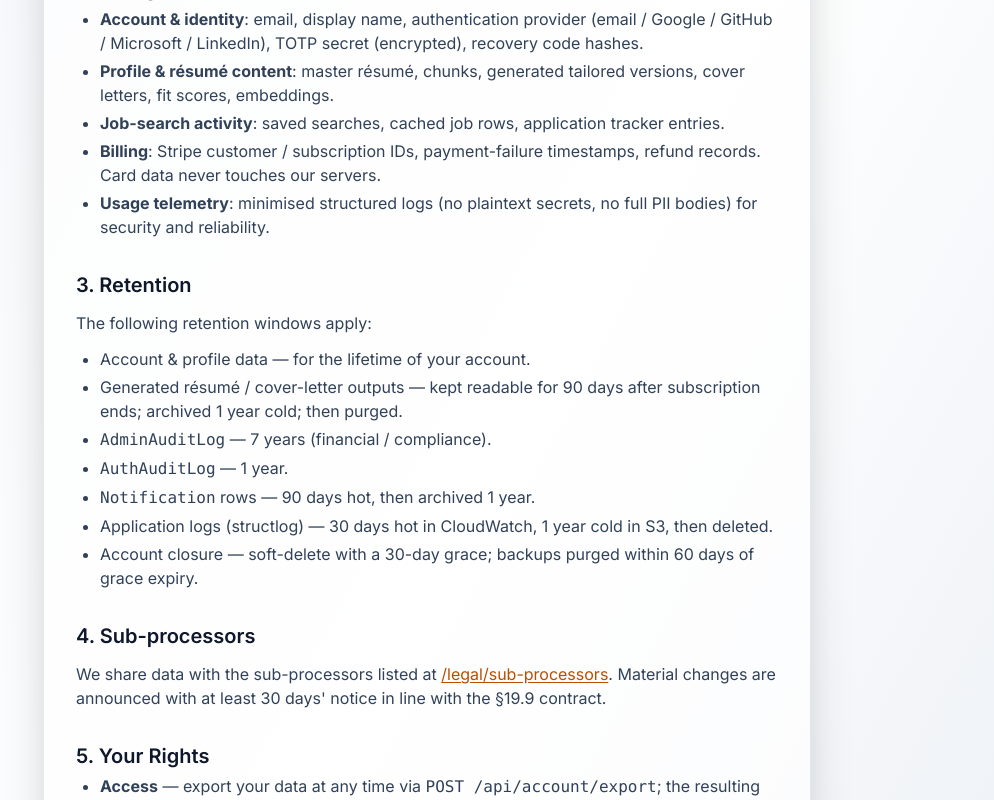
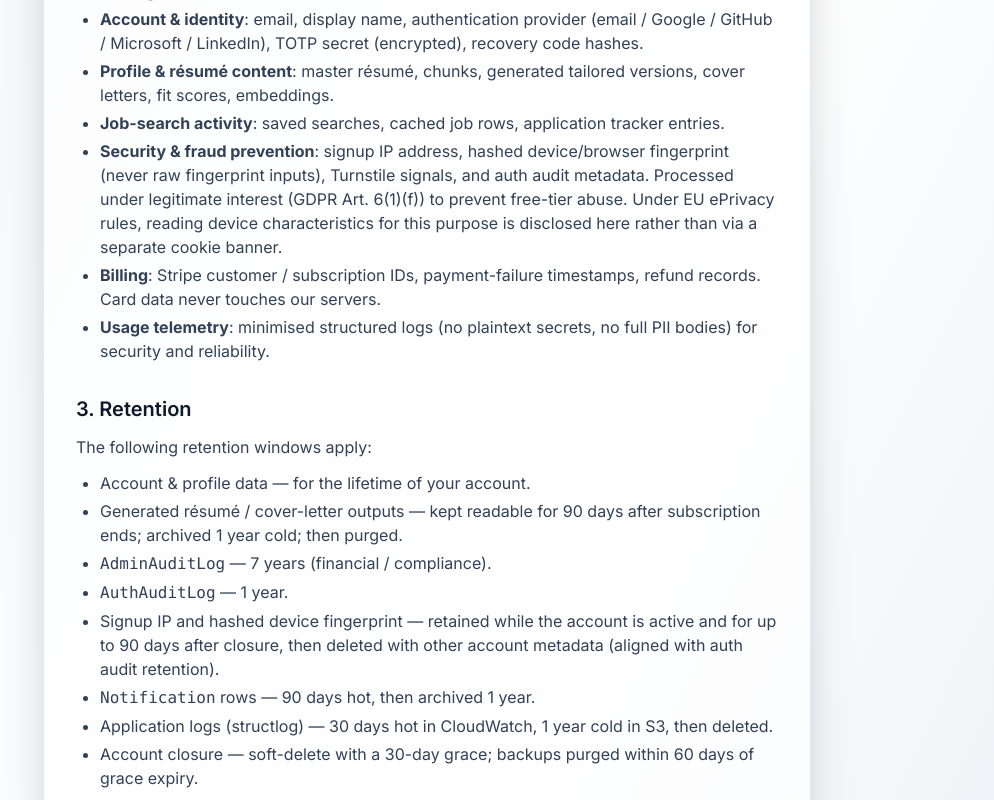
Before and after one commit to abzanganeh/smart-resume, a Next.js app in the folder frontend/: page /legal/privacy in a window 1280 px wide. Shown: the part 660-1460 px from the top of the page, without its empty margins (213-1207 px from the left). Built offline with nearby package versions, Linux system fonts and the light colour scheme; no server answers.

Commit message:
M20 closeout: document signup IP and hashed fingerprint in privacy policy.
Discloses fraud-prevention lawful basis and retention aligned with auth audit logs.

```diff
--- a/frontend/app/legal/privacy/page.tsx
+++ b/frontend/app/legal/privacy/page.tsx
@@ -7,7 +7,7 @@ export const metadata: Metadata = {
     "Privacy Policy for TalioCV.  GDPR lawful bases, data categories, retention periods, and your rights.",
 }
 
-const LAST_UPDATED = "2026-05-31"
+const LAST_UPDATED = "2026-08-21"
 
 export default function PrivacyPage() {
   return (
@@ -60,6 +60,14 @@ export default function PrivacyPage() {
           rows, application tracker entries.
         </li>
         <li>
+          <strong>Security &amp; fraud prevention</strong>: signup IP address,
+          hashed device/browser fingerprint (never raw fingerprint inputs),
+          Turnstile signals, and auth audit metadata. Processed under
+          legitimate interest (GDPR Art. 6(1)(f)) to prevent free-tier abuse.
+          Under EU ePrivacy rules, reading device characteristics for this
+          purpose is disclosed here rather than via a separate cookie banner.
+        </li>
+        <li>
           <strong>Billing</strong>: Stripe customer / subscription IDs,
           payment-failure timestamps, refund records.  Card data never
           touches our servers.
@@ -82,6 +90,11 @@ export default function PrivacyPage() {
           <code>AdminAuditLog</code> — 7 years (financial / compliance).
         </li>
         <li><code>AuthAuditLog</code> — 1 year.</li>
+        <li>
+          Signup IP and hashed device fingerprint — retained while the account
+          is active and for up to 90 days after closure, then deleted with other
+          account metadata (aligned with auth audit retention).
+        </li>
         <li>
           <code>Notification</code> rows — 90 days hot, then archived 1 year.
         </li>
```
